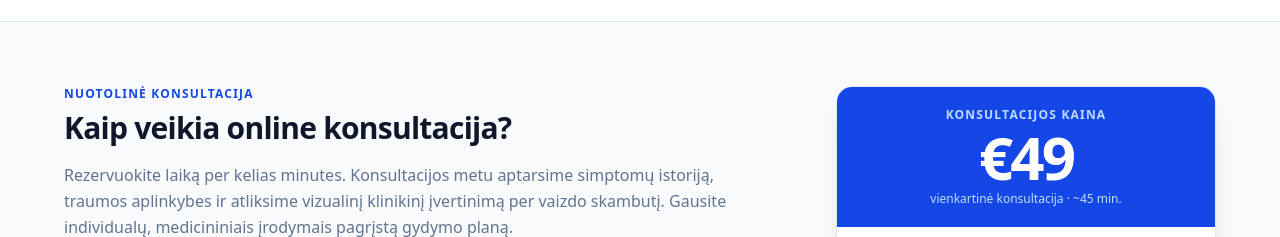
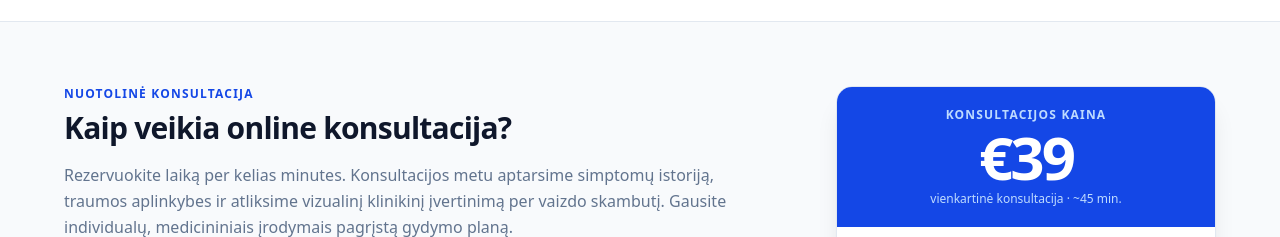
Before and after one commit to b33c00l/ortopoint, a React (Vite) app: page / in a window 1280 px wide. Shown: the part 1940-2177 px from the top of the page. Built offline with nearby package versions, Linux system fonts and the light colour scheme.

Commit message:
Update consultation price in App.jsx and replace script reference in index.html

```diff
--- a/src/App.jsx
+++ b/src/App.jsx
@@ -484,7 +484,7 @@ function Consultation() {
               <p className="text-xs font-semibold uppercase tracking-widest text-blue-200 mb-1">
                 Konsultacijos kaina
               </p>
-              <p className="text-6xl font-extrabold tracking-tighter">€49</p>
+              <p className="text-6xl font-extrabold tracking-tighter">€39</p>
               <p className="text-xs text-blue-200 mt-1">
                 vienkartinė konsultacija · ~45 min.
               </p>
```
Also changed, not shown: 2 other files (tests, documents, lock files or other folders).
